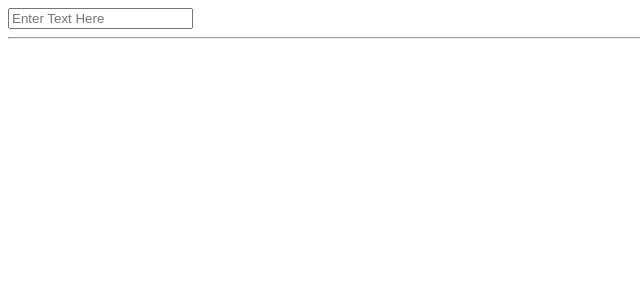
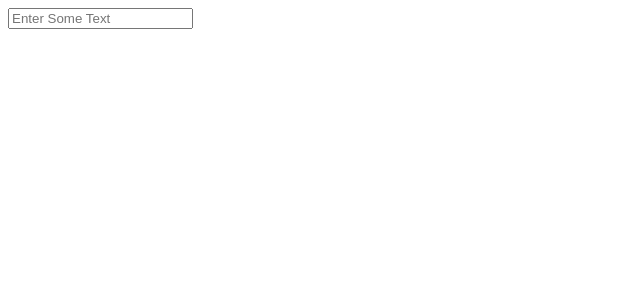
Before and after one commit to xSorArc/pluralsight-react-hooks, a Next.js app: page / in a window 1280 px wide. Shown: the top 300 px of the page, without its empty margins (0-640 px from the left). Built offline with nearby package versions, Linux system fonts and the light colour scheme.

Commit message:
Added eslint & updated index.js for lesson 3.2

```diff
--- a/package.json
+++ b/package.json
@@ -16,5 +16,11 @@
     "next": "^13.2.4",
     "react": "^18.2.0",
     "react-dom": "^18.2.0"
+  },
+  "devDependencies": {
+    "eslint": "7.22.0",
+    "eslint-plugin-react": "7.32.2",
+    "eslint-plugin-react-hooks": "^4.6.0",
+    "prettier": "2.8.7"
   }
 }
--- a/pages/index.js
+++ b/pages/index.js
@@ -1,23 +1,16 @@
-import React, { useState } from "react";
+import React, { useEffect, useState } from "react";
 
 const InputElement = () => {
-    const [inputText, setInputText] = useState("");
-    const [historyList, setHistoryList] = useState([]);
+    const random_boolean = Math.random() >= 0.5;
+    const [isLoading, setIsLoading] = useState(random_boolean === true);
 
-    return <div>
-        <input onChange={(e) => {
-            setInputText(e.target.value);
-            setHistoryList([...historyList, e.target.value]);
-        }}
-        placeholder="Enter Text Here" /><br/>
-        {inputText}
-        <hr/><br/>
-        <ul>
-            {historyList.map((rec) => {
-                return <div>{rec}</div>
-            })}
-        </ul>
-    </div>
+    useEffect(() => {
+        setTimeout(() => {
+            setIsLoading(false)
+        }, 2000);
+    })
+
+    return isLoading ? <div>Loading...</div> : <input placeholder="Enter Some Text" />;
 }
 
 export default InputElement;
```
Also changed, not shown: .eslintrc.json (added), 1 other file (tests, documents, lock files or other folders).
